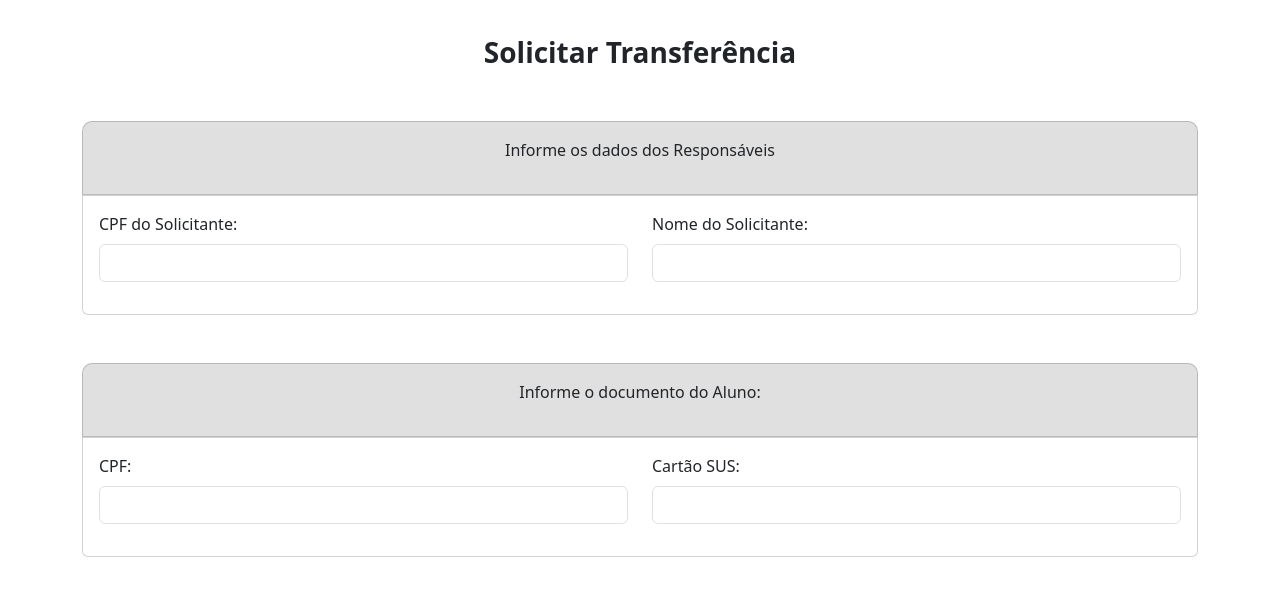
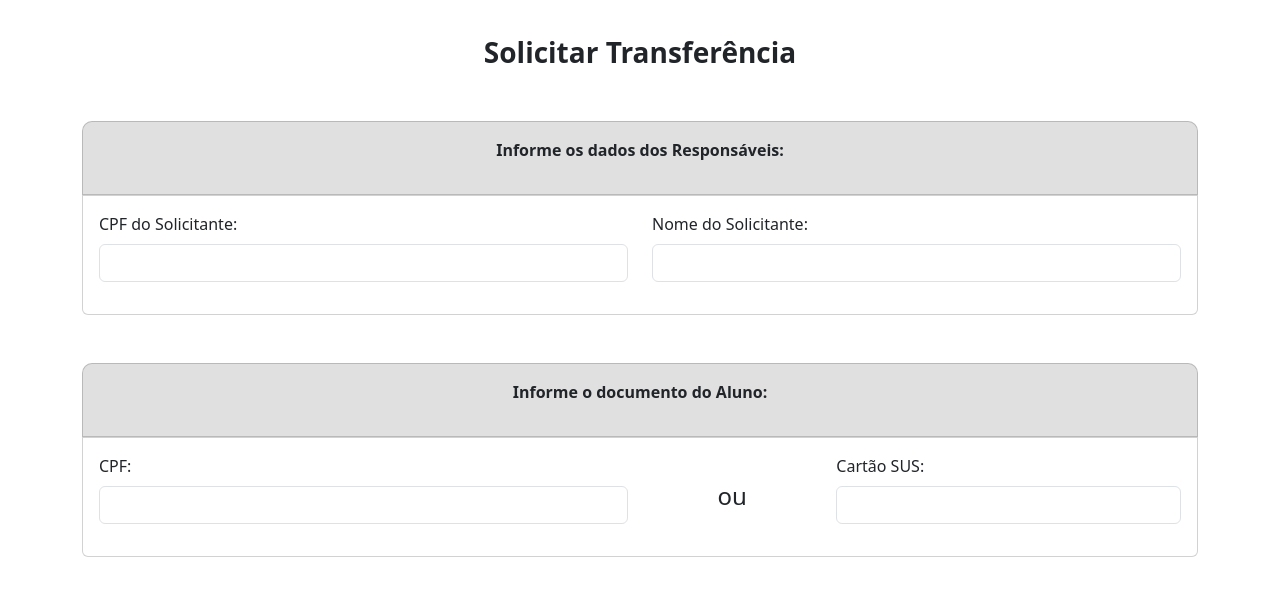
Before and after one commit to EdisonCintra/Site-de-matriculas, a website: page solicitarTransferencia.html in a window 1280 px wide. Shown: the part 149-744 px from the top of the page. Drawn offline with nearby package versions, Linux system fonts and the light colour scheme.

Commit message:
mudanças

```diff
--- a/solicitarTransferencia.html
+++ b/solicitarTransferencia.html
@@ -30,8 +30,8 @@
 <div class="container tamanho-pagina">
 
     <div class="container card card-titulo-mudancas mt-5">
-        <div class="card-body text-center">
-            <p> Informe os dados dos Responsáveis</p>
+        <div class="card-body text-center fw-bolder">
+            <p> Informe os dados dos Responsáveis:</p>
         </div>
     </div>
 
@@ -58,7 +58,7 @@
     </div>
 
     <div class="container card card-titulo-mudancas mt-5">
-        <div class="card-body text-center">
+        <div class="card-body text-center fw-bolder">
             <p> Informe o documento do Aluno:</p>
         </div>
     </div>
@@ -73,7 +73,11 @@
                         <input type="text" class="form-control" id="cpf_aluno" >
                     </div>
 
-                    <div class="mb-3 col-lg-6">
+                    <div class="text-center pt-4 col-lg-2 fs-4">
+                        <p>ou</p>
+                    </div>
+
+                    <div class="mb-3 col-lg-4">
                         <label for="cartao_sus" class="form-label">Cartão SUS:</label>
                         <input type="text" class="form-control" id="cartao_sus" >
                     </div>
```
